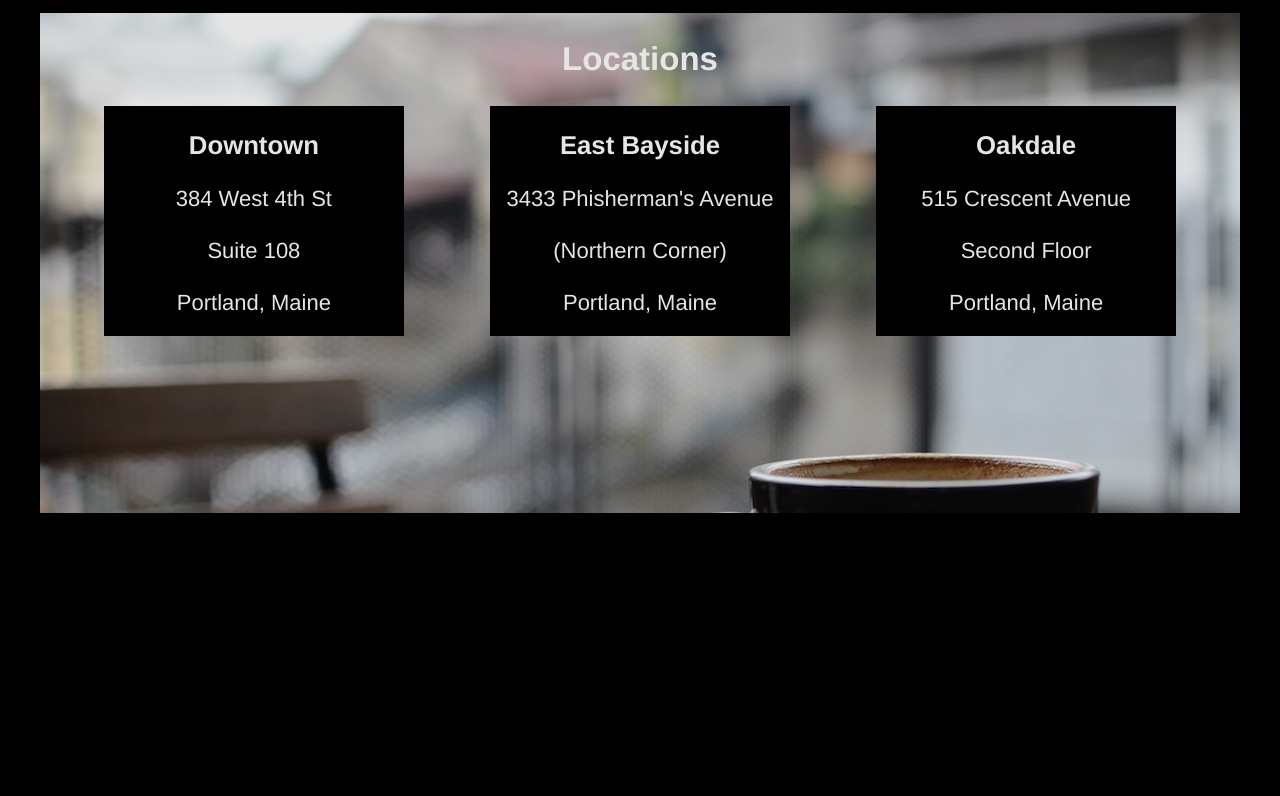
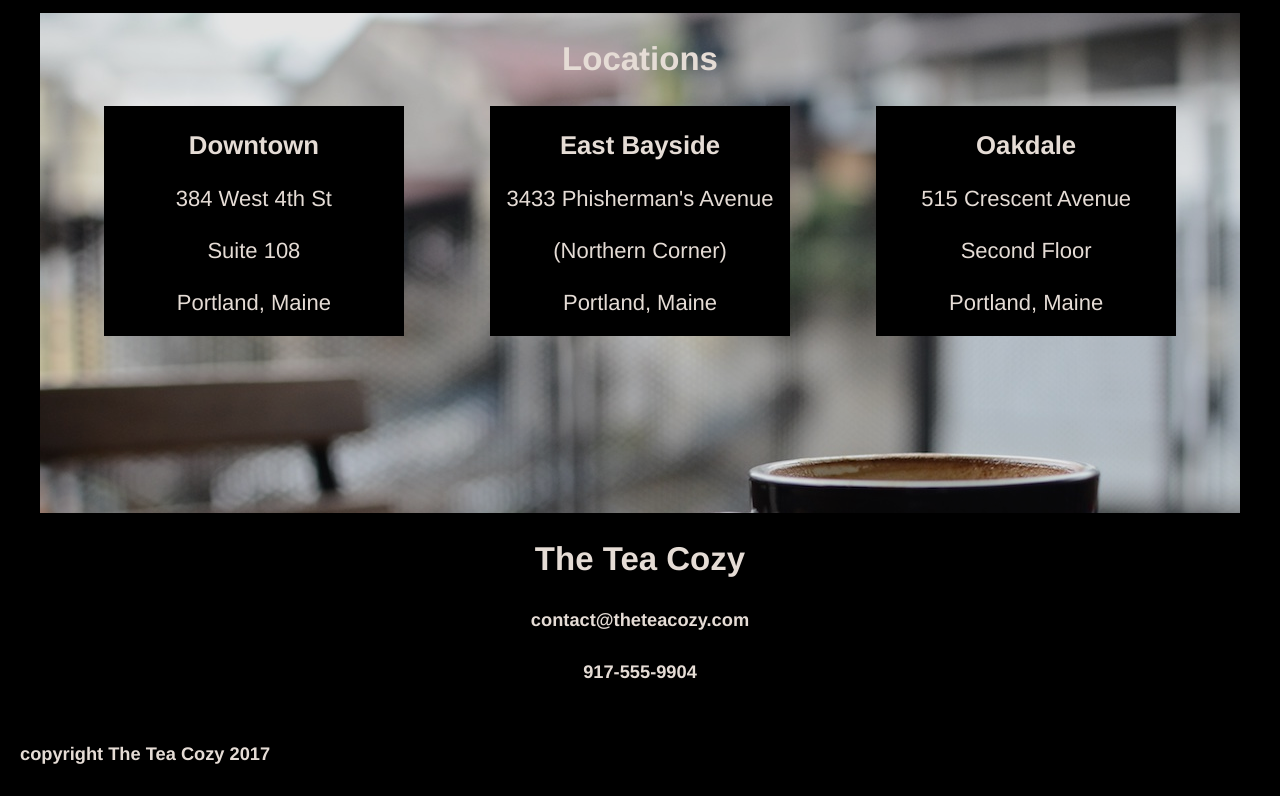
Before and after one commit to idonjr3/Tea-Cozy, a plain HTML site: page index.html in a window 1280 px wide. Shown: the part 1457-2253 px from the top of the page. Before the commit the page ends 1970 px from the top, so only its background shows below. Drawn offline with Linux system fonts and the light colour scheme.

Commit message:
final project

```diff
--- a/index.html
+++ b/index.html
@@ -90,8 +90,21 @@
 			<span>Second Floor</span> <br>
 			<span>Portland, Maine</span>
 		</div>
+	</div>
+</div>
 
+<!--footer-->
+
+<div class="container">
+	<div id="footer">
+			<h2>The Tea Cozy</h2>
+			<h5>contact@theteacozy.com</h5>
+			<h5>917-555-9904</h5>
 	</div>
+</div>
+
+<div id="copyright">
+	<h5> copyright The Tea Cozy 2017</h5>
 </div>
 
   </body>
--- a/resources/style.css
+++ b/resources/style.css
@@ -1,7 +1,7 @@
 body{
 	margin:0;
   	background-color: Black;
-	color: white;
+	color: seashell;
   	font-size: 22px;
   	opacity: 0.9;
   	font-family: Helvetica;
@@ -114,3 +114,13 @@ span{
 	display: flex;
 	justify-content: center;
 }
+
+#footer{
+	height: 200px;
+	text-align: center;
+}
+
+#copyright{
+	margin: 20px;
+	text-align: left;
+}
```
